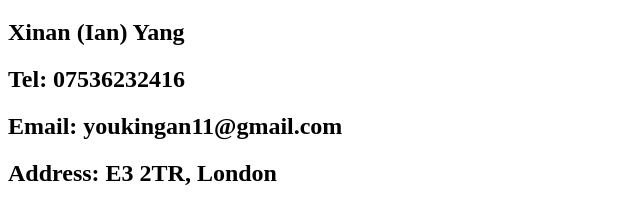
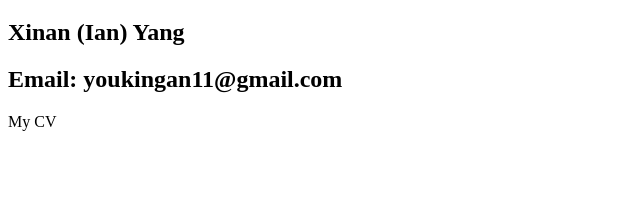
Before and after one commit to Xinan15/Portfolio, a plain HTML site: page public/Contact.html in a window 1280 px wide. Shown: the part 61-284 px from the top of the page, without its empty margins (0-640 px from the left). Drawn offline with Linux system fonts and the light colour scheme.

Commit message:
Update Contact.html

```diff
--- a/public/Contact.html
+++ b/public/Contact.html
@@ -1,6 +1,5 @@
 <!DOCTYPE html>
 <h1>Contact Me</h1>
 <h2>Xinan (Ian) Yang</h2>
-<h2>Tel: 07536232416</h2>
 <h2>Email: youkingan11@gmail.com</h2>
-<h2>Address: E3 2TR, London</h2>
+<a link="https://xinan15.github.io/My-Resume-CV/">My CV</a>
```
